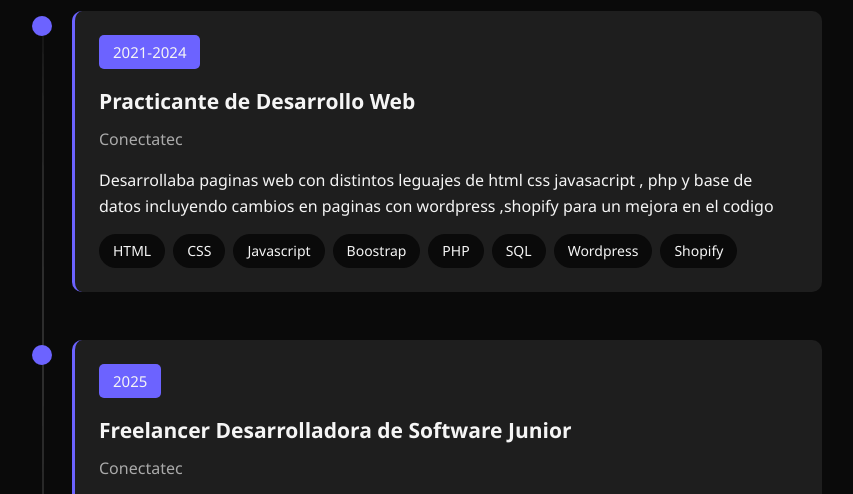
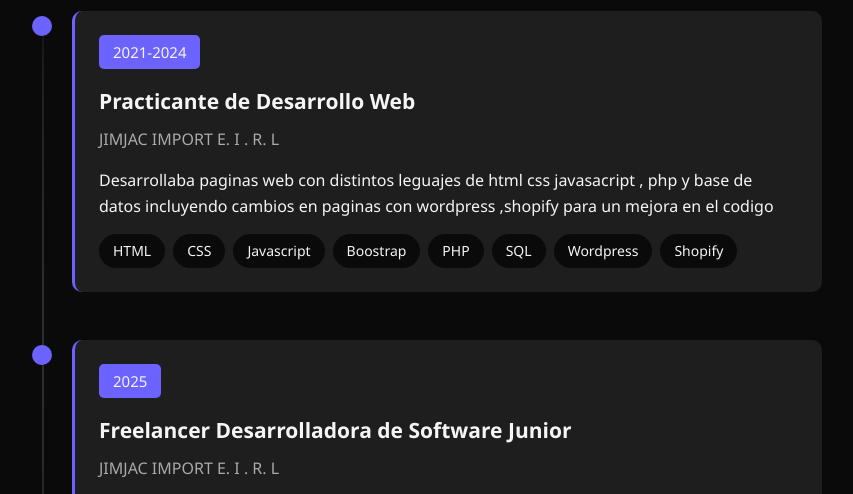
Before and after one commit to camila1001/camila1001-porfolio.github.io, a plain HTML site: page index.html in a window 1280 px wide. Shown: the part 1000-1494 px from the top of the page, without its empty margins (218-1071 px from the left). Drawn offline with Linux system fonts and the light colour scheme.

Commit message:
Update index.html

```diff
--- a/index.html
+++ b/index.html
@@ -44,7 +44,7 @@
                     <div class="line-content">
                         <span class="date">2021-2024</span>
                         <h3> Practicante de Desarrollo Web</h3>
-                        <h4>Conectatec</h4>
+                        <h4>JIMJAC IMPORT E. I . R. L</h4>
                         <p>Desarrollaba paginas web con distintos leguajes de html css javasacript , php y base de datos incluyendo cambios en paginas con wordpress ,shopify para un mejora en el codigo</p>
 
                         <ul class="skills">
@@ -65,7 +65,7 @@
                     <div class="line-content">
                         <span class="date">2025 </span>
                         <h3>Freelancer Desarrolladora de Software Junior</h3>
-                        <h4>Conectatec</h4>
+                        <h4>JIMJAC IMPORT E. I . R. L</h4>
                         <p>Desarrollo y mantenimiento de sitios web con HTML, CSS, JavaScript, PHP y SQL, creando interfaces modernas y adaptables. Uso de frameworks sencillos como Bootstrap para optimizar el diseño y mejorar la experiencia del usuario.</p>
 
                         <ul class="skills">
@@ -160,4 +160,5 @@
         </div>
     </footer>
 </body>
+
 </html>
```
